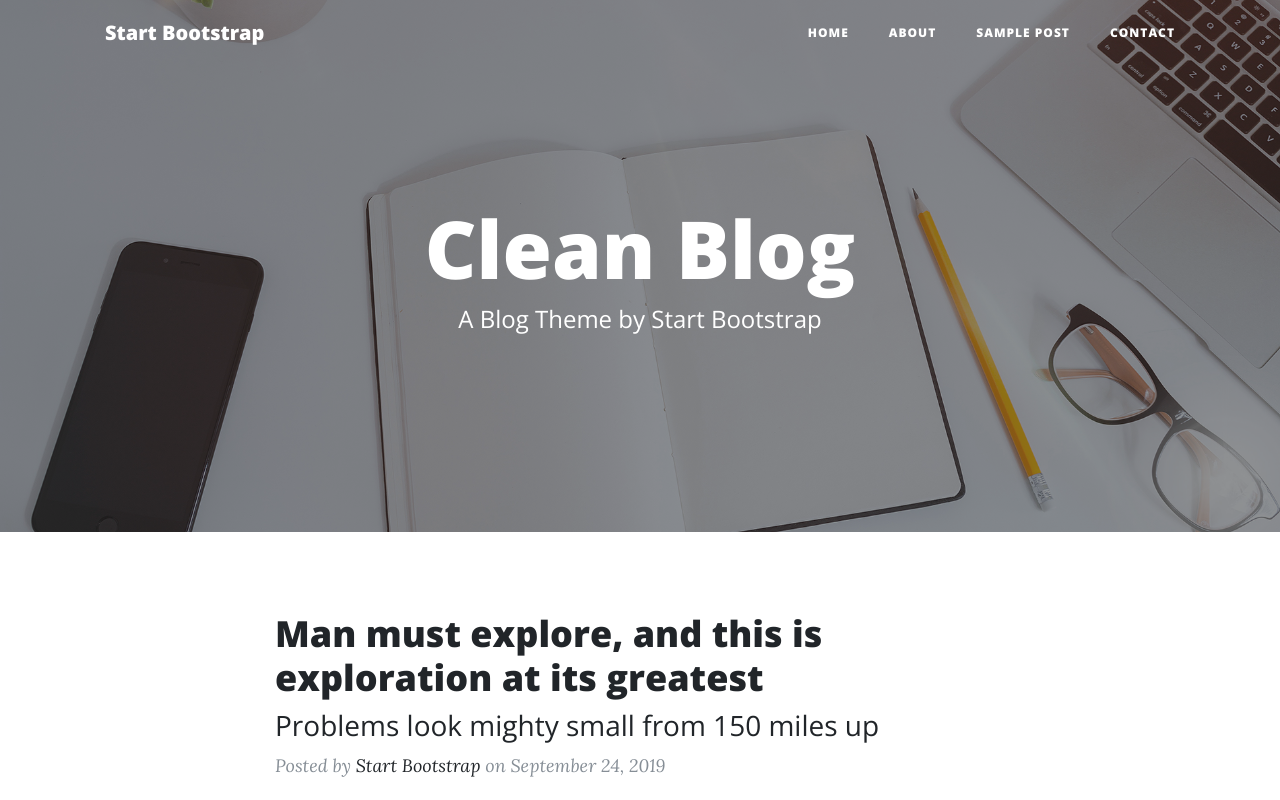
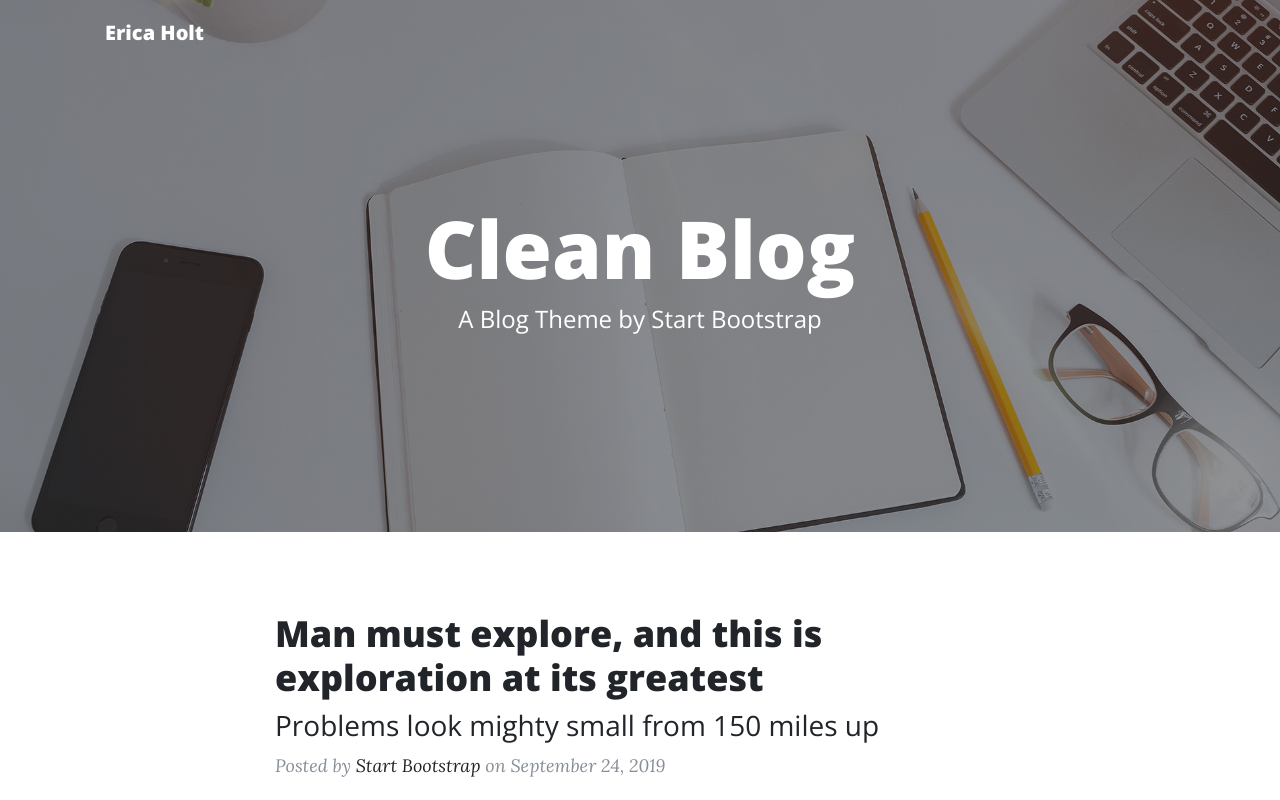
Before and after one commit to holtMSU/ProfessionalBlogTest, a website: page index.html in a window 1280 px wide. Shown: the top 800 px of the page. Drawn offline with nearby package versions, Linux system fonts and the light colour scheme.

Commit message:
disable nav bar

```diff
--- a/index.html
+++ b/index.html
@@ -8,7 +8,7 @@
   <meta name="description" content="">
   <meta name="author" content="">
 
-  <title>Clean Blog - Start Bootstrap Theme</title>
+  <title>Hours Logged</title>
 
   <!-- Bootstrap core CSS -->
   <link href="vendor/bootstrap/css/bootstrap.min.css" rel="stylesheet">
@@ -28,12 +28,12 @@
   <!-- Navigation -->
   <nav class="navbar navbar-expand-lg navbar-light fixed-top" id="mainNav">
     <div class="container">
-      <a class="navbar-brand" href="index.html">Start Bootstrap</a>
+      <a class="navbar-brand" href="index.html">Erica Holt</a>
       <button class="navbar-toggler navbar-toggler-right" type="button" data-toggle="collapse" data-target="#navbarResponsive" aria-controls="navbarResponsive" aria-expanded="false" aria-label="Toggle navigation">
         Menu
         <i class="fas fa-bars"></i>
       </button>
-      <div class="collapse navbar-collapse" id="navbarResponsive">
+  <!--    <div class="collapse navbar-collapse" id="navbarResponsive">
         <ul class="navbar-nav ml-auto">
           <li class="nav-item">
             <a class="nav-link" href="index.html">Home</a>
@@ -48,7 +48,7 @@
             <a class="nav-link" href="contact.html">Contact</a>
           </li>
         </ul>
-      </div>
+      </div>  -->
     </div>
   </nav>
 
```
